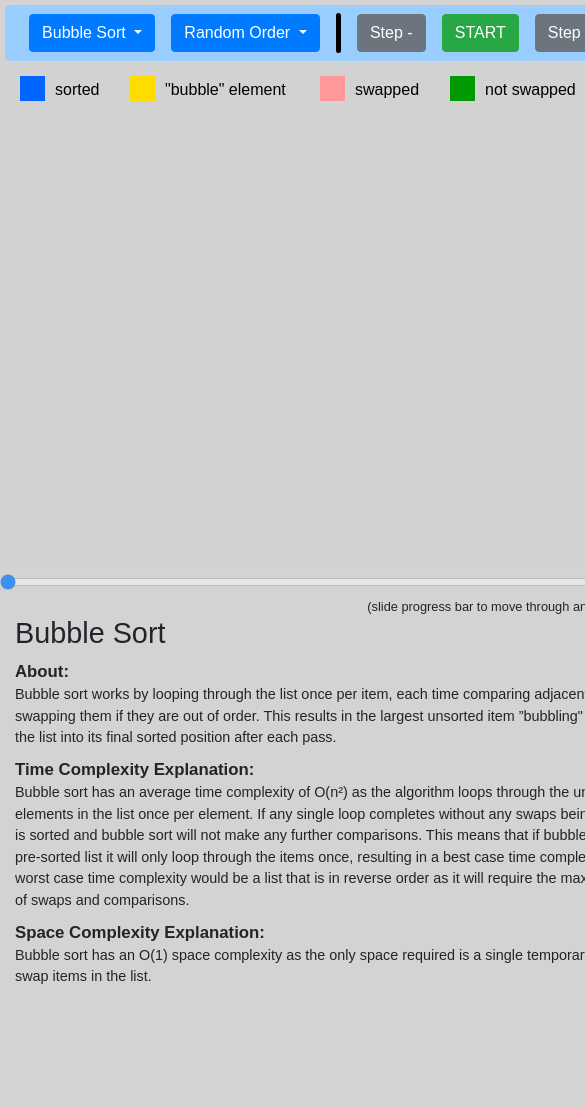
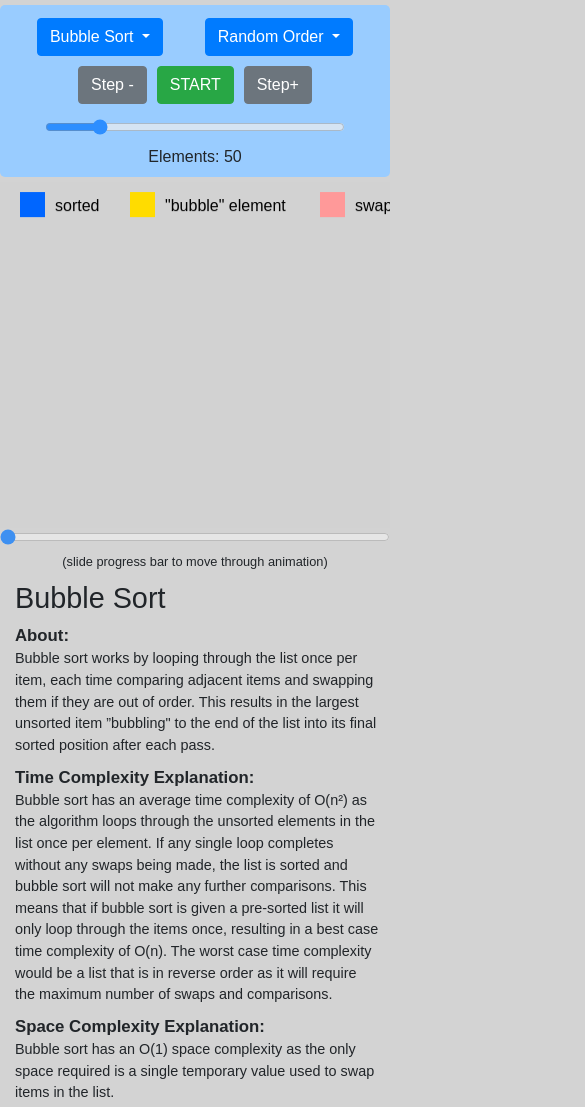
Before and after one commit to jacobwallin/sort-visualizer, a website built with webpack: page src/template.html in a window 390 px wide. Shown: the top 1107 px of the page, 585 px wide, since content can reach past the window. Before the commit the page ends 988 px from the top, so only its background shows below. Built offline with nearby package versions, Linux system fonts and the light colour scheme.

Commit message:
added responsive layout for mobile

```diff
--- a/src/index.js
+++ b/src/index.js
@@ -15,7 +15,15 @@ let p5Canvas = new p5(sketch);
 function sketch(p) {
   // p5 setup function
   p.setup = function () {
-    p.createCanvas(1000, 500).parent("sketch-holder");
+    if (p.windowWidth > 1000) {
+      p.createCanvas(1000, 500).parent("sketch-holder");
+    } else {
+      p.createCanvas(
+        p.windowWidth,
+        p.windowWidth / p.map(p.windowWidth, 300, 1000, 1, 2)
+      ).parent("sketch-holder");
+    }
+
     p.frameRate(60);
     p.background(210, 210, 210);
     drawLegend("bubble");
@@ -28,6 +36,17 @@ function sketch(p) {
   p.draw = function () {
     stepGraph();
     drawGraph();
+  };
+
+  p.windowResized = function () {
+    if (p.windowWidth > 1000) {
+      p.resizeCanvas(1000, 500);
+    } else {
+      p.resizeCanvas(
+        p.windowWidth,
+        p.windowWidth / p.map(p.windowWidth, 300, 1000, 1, 2)
+      );
+    }
   };
 }
 
--- a/src/main.scss
+++ b/src/main.scss
@@ -6,22 +6,28 @@ $complexity-worst-color: rgb(255, 102, 102);
 $complexity-space-color: rgb(160, 160, 160);
 $stable-color: rgb(51, 204, 51);
 $unstable-color: rgb(255, 220, 0);
+$width: 1000px;
 
 body {
   background-color: lightgray;
   font-family: sans-serif;
-  width: 1000px;
+}
+
+#sketch-holder {
+  display: flex;
+  justify-content: center;
 }
 
 .navbar {
   border-radius: 5px;
-  margin: 5px;
+  margin: 5px auto 5px auto;
+  max-width: $width;
 }
 
 @mixin flex-row {
   display: flex;
   flex-direction: row;
-  justify-content: space-around;
+  justify-content: center;
 }
 
 @mixin flex-col {
@@ -36,10 +42,11 @@ body {
 }
 
 .algorithm-info {
-  width: 100%;
+  max-width: $width;
+  margin: auto;
   height: 350px;
   display: flex;
-  flex-direction: row;
+  flex-direction: column;
   justify-content: space-between;
   padding-bottom: 15px;
 }
@@ -123,10 +130,13 @@ body {
 
 .slider-container {
   text-align: center;
+  max-width: $width;
+  margin: auto;
 }
 
 .progress-slider-note {
   font-size: 0.8rem;
+  margin: 0 0 10px 0;
 }
 
 .algorithm-about {
@@ -145,3 +155,9 @@ body {
 .Unstable {
   background-color: $unstable-color;
 }
+
+@media only screen and (min-width: 700px) {
+  .algorithm-info {
+    flex-direction: row;
+  }
+}
--- a/src/styling/_header.scss
+++ b/src/styling/_header.scss
@@ -1,9 +1,15 @@
 #qty-slider {
-  width: 200px;
+  width: 100%;
 }
 
 #element-slider {
-  min-width: 110px;
+  margin: 0 5px;
+  white-space: nowrap;
+}
+
+#qty-slider {
+  max-width: 300px;
+  margin: 10px 5px;
 }
 
 .vl {
@@ -11,3 +17,20 @@
   height: 40px;
   border-radius: 5px;
 }
+
+.dropdown {
+  margin: 5px 5px;
+}
+
+#step-backward-button,
+#step-forward-button,
+#start-button {
+  white-space: nowrap;
+  margin: 5px 5px;
+  // prevent double tap to zoom on mobile devices
+  touch-action: manipulation;
+}
+
+.animation-controls {
+  display: flex;
+}
--- a/src/template.html
+++ b/src/template.html
@@ -41,7 +41,7 @@
       class="navbar navbar-expand-lg navbar-dark justify-content-around"
       style="background-color: #99ccff;"
     >
-      <div class="dropdown" 75>
+      <div class="dropdown">
         <button
           class="btn btn-primary dropdown-toggle"
           type="button"
@@ -102,18 +102,25 @@
           </button>
         </div>
       </div>
-
-      <div class="vl"></div>
-      <button type="button" class="btn btn-secondary" id="step-backward-button">
+      <div class="animation-controls">
+        <button
+          type="button"
+          class="btn btn-secondary"
+          id="step-backward-button"
+        >
           Step -
         </button>
         <button type="button" class="btn btn-success" id="start-button">
           START
         </button>
-      <button type="button" class="btn btn-secondary" id="step-forward-button">
-        Step +
+        <button
+          type="button"
+          class="btn btn-secondary"
+          id="step-forward-button"
+        >
+          Step+
         </button>
-      <div class="vl"></div>
+      </div>
       <input
         type="range"
         min="10"
```
Lines whose indentation alone changed are shown as unchanged.
